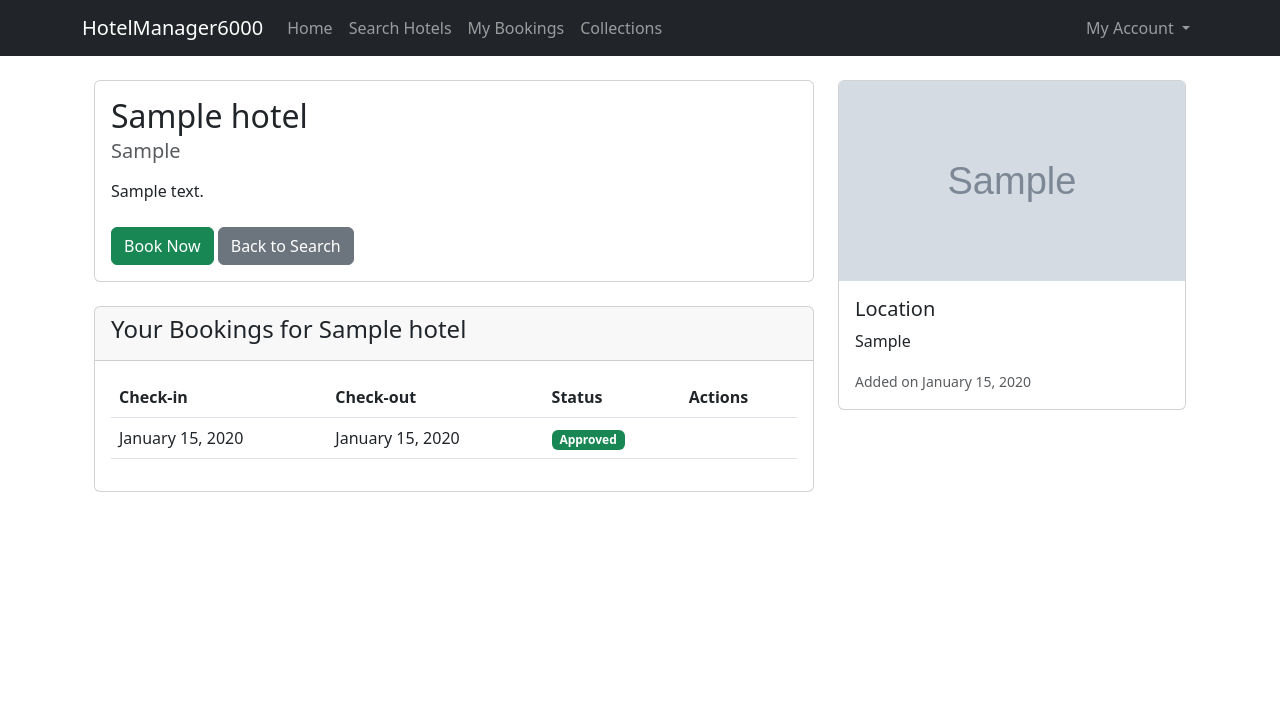
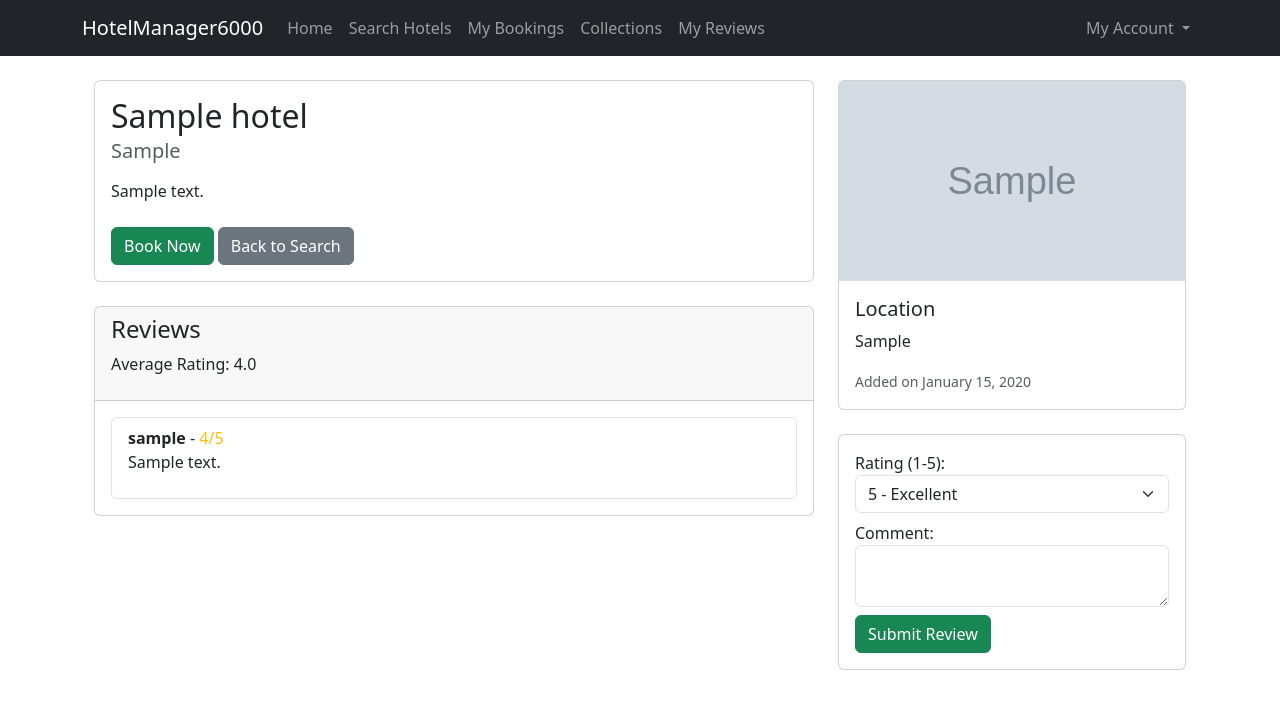
Before and after one commit to paris-phan/hootel, a Django app: page /patron/hotels/1/ in a window 1280 px wide. Shown: the top 709 px of the page. Run offline with Django 5.2, Linux system fonts and the light colour scheme; a user stored in the database is signed in; tables that the repository leaves empty hold one stand-in row (values such as "Sample post").

Commit message:
Added hotel rating functionality and filters based on ratings

```diff
--- a/hotelmanager6000/settings.py
+++ b/hotelmanager6000/settings.py
@@ -70,7 +70,7 @@ AUTHENTICATION_BACKENDS = (
     'allauth.account.auth_backends.AuthenticationBackend',
 )
 
-SITE_ID = 2
+SITE_ID = 1
 
 SOCIALACCOUNT_PROVIDERS = {
     'google': {
--- a/patron/models.py
+++ b/patron/models.py
@@ -53,6 +53,15 @@ class HotelBooking(models.Model):
             return "Saved"
         return dict(self.STATUS_CHOICES).get(self.status, self.status)
 
+class Review(models.Model):
+    user = models.ForeignKey(User, on_delete=models.CASCADE)
+    hotel = models.ForeignKey(Hotel, on_delete=models.CASCADE)
+    rating = models.IntegerField()  # Ensure that this field only accepts valid ratings (1-5)
+    comment = models.TextField(blank=True, null=True)  # Allow comments to be optional
+    created_at = models.DateTimeField(auto_now_add=True)
+
+    def __str__(self):
+        return f"Review by {self.user.username} for {self.hotel.name} - Rating: {self.rating}"
 class Collection(models.Model):
     name = models.CharField(max_length=100)
     description = models.TextField(blank=True, null=True)
--- a/patron/urls.py
+++ b/patron/urls.py
@@ -1,6 +1,5 @@
 from django.urls import path
 from . import views
-
 app_name = 'patron'
 
 urlpatterns = [
@@ -9,6 +8,12 @@ urlpatterns = [
     path('hotels/<int:hotel_id>/', views.patron_view_hotel, name='patron_view_hotel'),
     path('hotels/<int:hotel_id>/book/', views.book_hotel, name='book_hotel'),
     path('hotels/<int:hotel_id>/add-to-collection/', views.add_hotel_to_collection, name='add_hotel_to_collection'),
+
+    # Rating views
+    path('hotel/<int:hotel_id>/add_review/', views.add_review, name='add_review'),
+    path('my-reviews/', views.my_reviews, name='my_reviews'),
+    path('edit-review/<int:review_id>/', views.edit_review, name='edit_review'),
+    path('delete-review/<int:review_id>/', views.delete_review, name='delete_review'),
 
     # Booking management
     path('my-bookings/', views.my_bookings, name='my_bookings'),
--- a/patron/views.py
+++ b/patron/views.py
@@ -2,13 +2,19 @@ from django.shortcuts import render, redirect, get_object_or_404
 from django.contrib.auth.decorators import login_required
 from django.contrib import messages
 from django.http import JsonResponse
-from django.db.models import Q
-from .models import Hotel, HotelBooking, Collection, Item, CollectionAccessRequest, CollectionBooking
+from django.db.models import Q, Avg
+from django.views.decorators.csrf import csrf_exempt
+
+from .models import Hotel, HotelBooking, Collection, Item, CollectionAccessRequest, CollectionBooking, Review
 from datetime import datetime
 from django.utils import timezone
 from django.db import models
 from django.views.decorators.http import require_POST
 from django.urls import reverse
+from django.http import JsonResponse
+import json
+from django.contrib.auth.decorators import login_required
+
 
 # Create your views here.
 
@@ -228,17 +234,14 @@ def view_item(request, item_id):
     })
 
 def search(request):
-    """
-    View for the search page where patrons can search for available hotels.
-    This view always uses the patron interface regardless of user type.
-    Shows all hotels created by librarians, with search functionality.
-    """
     query = request.GET.get('query', '').strip()
+    sort_by = request.GET.get('sort_by', '')
 
-    # Get all hotels - no filtering by user type, show all hotels created by librarians
-    hotels = Hotel.objects.all().order_by('-created_at')
+    hotels = Hotel.objects.annotate(average_rating=Avg('review__rating'))
+    for hotel in hotels:
+        hotel.average_rating = hotel.review_set.aggregate(avg_rating=Avg('rating'))['avg_rating'] or 0
+        print(hotel.average_rating)
 
-    # Apply search filter if query exists
     if query:
         hotels = hotels.filter(
             Q(name__icontains=query) |
@@ -246,21 +249,25 @@ def search(request):
             Q(description__icontains=query)
         )
 
-    # Get user collections for the bookmark feature
+    if sort_by == 'rating':
+        hotels = hotels.order_by('-average_rating', '-created_at')  # Highest rating first
+    else:  # Default to alphabetical if 'alphabetical' is selected
+        hotels = hotels.order_by('name')
+
     user_collections = []
     if request.user.is_authenticated:
         user_collections = Collection.objects.filter(creator=request.user)
 
-    # Always use patron base template for consistent patron experience
     base_template = 'base/patron_base.html'
 
     return render(request, 'patron/search-page.html', {
         'hotels': hotels,
         'query': query,
-        'is_librarian': False,  # Always render as patron view
+        'is_librarian': False,
         'base_template': base_template,
         'user_collections': user_collections
     })
+
 
 @login_required
 def librarian_search(request):
@@ -472,6 +479,8 @@ def patron_view_hotel(request, hotel_id):
     using a template that never shows librarian features.
     """
     hotel = get_object_or_404(Hotel, id=hotel_id)
+    reviews = hotel.review_set.all()  # Fetching reviews
+    average_rating = reviews.aggregate(Avg('rating'))['rating__avg']
 
     # Get only the current user's bookings for this hotel
     user_bookings = []
@@ -484,12 +493,52 @@ def patron_view_hotel(request, hotel_id):
     # Always use patron base template for this view
     base_template = 'base/patron_base.html'
 
-    return render(request, 'patron/patron_hotel_view.html', {
-        'hotel': hotel,
-        'user_bookings': user_bookings,
-        'base_template': base_template,
-        'is_librarian': False  # Always render as patron view
+    return render(request, "patron/patron_hotel_view.html", {
+        "hotel": hotel,
+        "reviews": reviews,
+        "average_rating": average_rating or "N/A"
     })
+
+@login_required
+def add_review(request, hotel_id):
+    if request.method == "POST":
+        rating = request.POST.get("rating")
+        comment = request.POST.get("comment", "")  # Default to empty string if not provided
+        try:
+            rating = int(rating)
+            if rating < 1 or rating > 5:
+                return redirect('patron:patron_view_hotel', hotel_id=hotel_id)
+            hotel = get_object_or_404(Hotel, id=hotel_id)
+            Review.objects.create(user=request.user, hotel=hotel, rating=rating, comment=comment)
+            return redirect('patron:patron_view_hotel', hotel_id=hotel.id)
+        except (ValueError, TypeError):
+            return redirect('patron:patron_view_hotel', hotel_id=hotel_id)
+
+    return redirect('patron:patron_view_hotel', hotel_id=hotel_id)
+
+@login_required
+def my_reviews(request):
+    reviews = Review.objects.filter(user=request.user).select_related('hotel').order_by('-created_at')
+    return render(request, 'patron/my_reviews.html', {'reviews': reviews})
+
+@login_required
+def edit_review(request, review_id):
+    review = get_object_or_404(Review, id=review_id)
+
+    if request.method == "POST":
+        # Directly update the review attributes
+        review.comment = request.POST.get('comment', review.comment)
+        review.rating = request.POST.get('rating', review.rating)
+        review.save()
+        return redirect('patron:my_reviews')  # Redirect to My Reviews page after saving
+
+    return render(request, 'patron/edit_review.html', {'review': review})
+
+@login_required
+def delete_review(request, review_id):
+    review = get_object_or_404(Review, id=review_id)
+    review.delete()  # Delete the review
+    return redirect('patron:my_reviews')  # Redirect back to My Reviews page
 
 @login_required
 def update_hotel(request, hotel_id):
--- a/templates/base/patron_base.html
+++ b/templates/base/patron_base.html
@@ -23,6 +23,9 @@
                 <li class="nav-item">
                     <a class="nav-link" href="{% url 'patron:view_collections' %}">Collections</a>
                 </li>
+                <li class="nav-item">
+                    <a class="nav-link" href="{% url 'patron:my_reviews' %}">My Reviews</a>
+                </li>
             </ul>
             <ul class="navbar-nav">
                 {% if user.is_authenticated %}
--- a/templates/patron/patron_hotel_view.html
+++ b/templates/patron/patron_hotel_view.html
@@ -65,10 +65,32 @@
                         </div>
                     </div>
                 {% endif %}
+
+                <!-- Reviews Section -->
+                <div class="card mt-4">
+                    <div class="card-header">
+                        <h4>Reviews</h4>
+                        <p>Average Rating: <span id="average-rating">{% if average_rating %}{{ average_rating|floatformat:1 }}{% else %}N/A{% endif %}</span></p>
+                    </div>
+                    <div class="card-body">
+                        {% if reviews %}
+                            <ul class="list-group" id="review-list">
+                                {% for review in reviews %}
+                                    <li class="list-group-item">
+                                        <strong>{{ review.user.username }}</strong> - <span class="text-warning">{{ review.rating }}/5</span>
+                                        <p>{{ review.comment }}</p>
+                                    </li>
+                                {% endfor %}
+                            </ul>
+                        {% else %}
+                            <p>No reviews yet. Be the first to leave one!</p>
+                        {% endif %}
+                    </div>
+                </div>
             </div>
 
             <div class="col-md-4">
-            <div class="card">
+                <div class="card mb-4">
                     <img src="{{ hotel.image_url }}" class="card-img-top" alt="{{ hotel.name }}" style="height: 200px; object-fit: cover;">
                     <div class="card-body">
                         <h5 class="card-title">Location</h5>
@@ -76,6 +98,26 @@
                         <p class="card-text"><small class="text-muted">Added on {{ hotel.created_at|date:"F j, Y" }}</small></p>
                     </div>
                 </div>
+                <div class="card mb-4">
+                    <div class="card-body">
+                        {% if user.is_authenticated %}
+                            <form method="POST" action="{% url 'patron:add_review' hotel.id %}">
+                                {% csrf_token %}
+                                <label for="rating">Rating (1-5):</label>
+                                <select name="rating" class="form-select" required>
+                                    <option value="5">5 - Excellent</option>
+                                    <option value="4">4 - Good</option>
+                                    <option value="3">3 - Average</option>
+                                    <option value="2">2 - Poor</option>
+                                    <option value="1">1 - Terrible</option>
+                                </select>
+                                <label for="comment" class="mt-2">Comment:</label>
+                                <textarea name="comment" class="form-control" required></textarea>
+                                <button type="submit" class="btn btn-success mt-2">Submit Review</button>
+                            </form>
+                        {% endif %}
+                    </div>
+                </div>
             </div>
         </div>
     </div>
```
Also changed, not shown: templates/patron/edit_review.html (added, +29 -0 lines), templates/patron/my_reviews.html (added, +30 -0 lines), templates/patron/search-page.html (+16 -30 lines), patron/migrations/0010_review.py (added), patron/migrations/0011_remove_review_created_at_alter_review_comment_and_more.py (added), patron/migrations/0012_review_created_at.py (added). Lines whose indentation alone changed are shown as unchanged.
